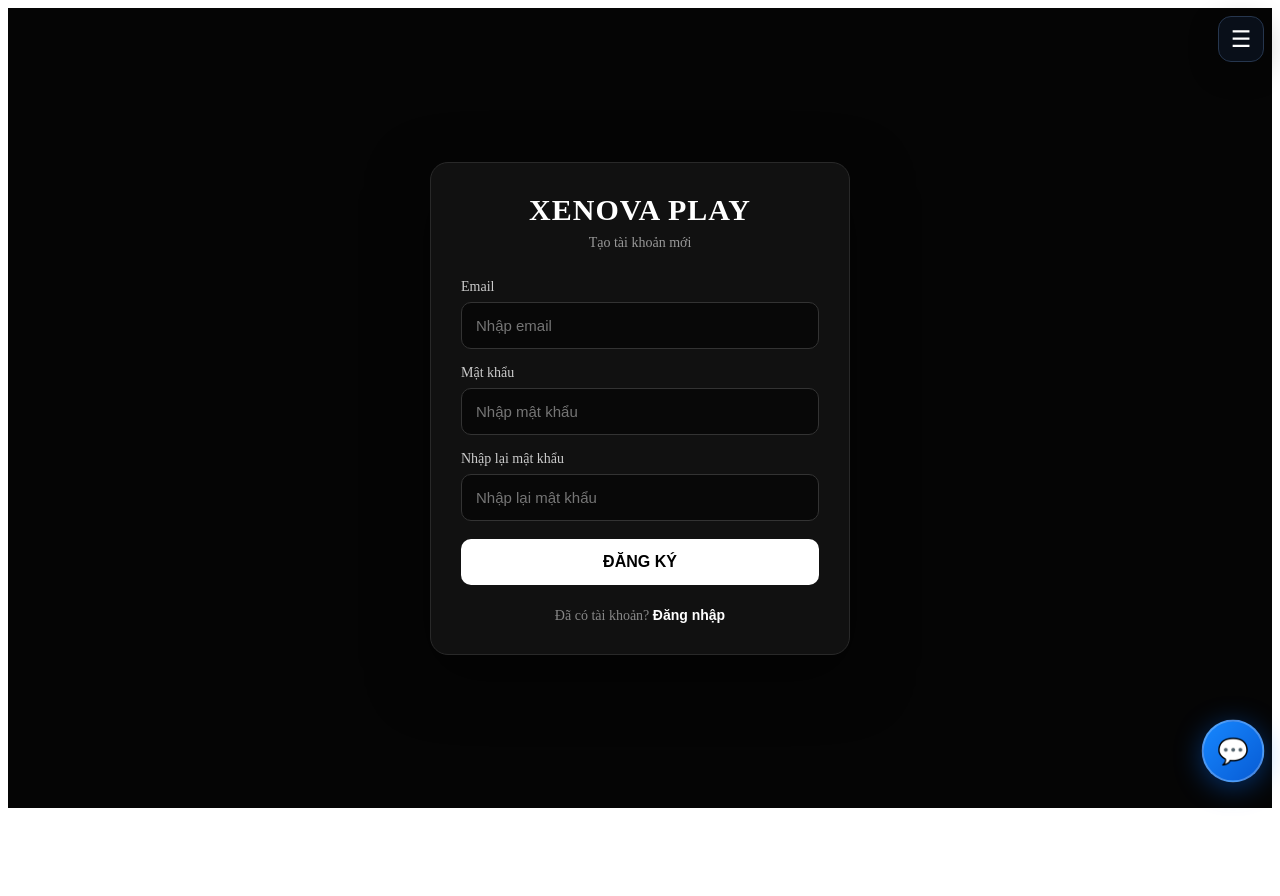
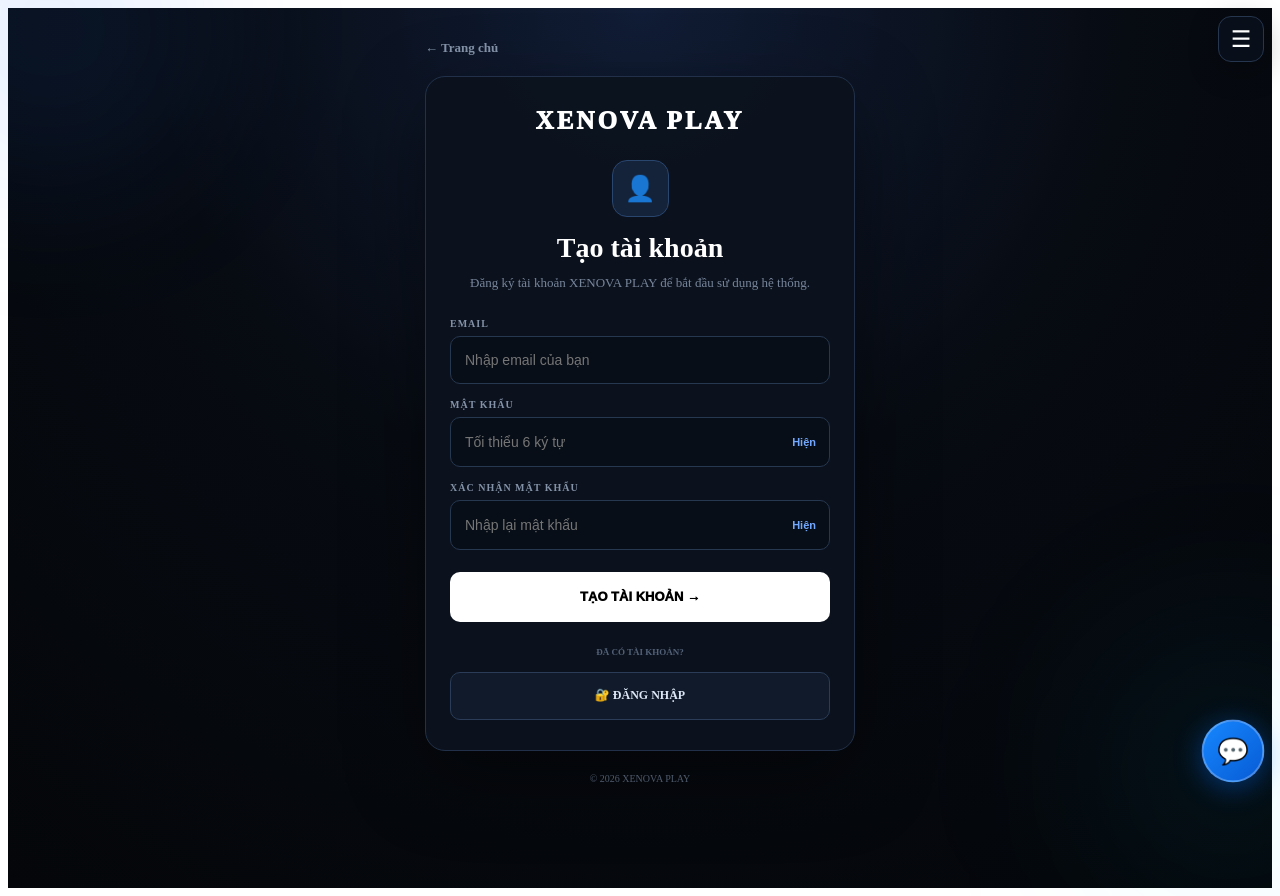
Before and after one commit to trantuyen7cdz-svg/-xenova-play, a Next.js app: page /register in a window 1280 px wide. Before the commit the page ends 816 px from the top, so only its background shows below. Built offline with nearby package versions, Linux system fonts and the light colour scheme; no server answers.

Commit message:
Update page.js

```diff
--- a/app/register/page.js
+++ b/app/register/page.js
@@ -1,6 +1,7 @@
 "use client";
 
 import { useState } from "react";
+import Link from "next/link";
 import { useRouter } from "next/navigation";
 import { supabase } from "../../lib/supabase";
 
@@ -10,287 +11,434 @@ export default function RegisterPage() {
   const [email, setEmail] = useState("");
   const [password, setPassword] = useState("");
   const [confirmPassword, setConfirmPassword] = useState("");
+  const [showPassword, setShowPassword] = useState(false);
+  const [showConfirm, setShowConfirm] = useState(false);
+
   const [loading, setLoading] = useState(false);
+  const [error, setError] = useState("");
   const [message, setMessage] = useState("");
-  const [success, setSuccess] = useState(false);
 
-  const handleRegister = async (e) => {
+  async function handleRegister(e) {
     e.preventDefault();
 
+    setError("");
     setMessage("");
-    setSuccess(false);
 
-    const cleanEmail = email.trim();
+    const cleanEmail = email.trim().toLowerCase();
 
     if (!cleanEmail || !password || !confirmPassword) {
-      setMessage("Vui lòng nhập đầy đủ thông tin.");
+      setError("Vui lòng nhập đầy đủ thông tin.");
       return;
     }
 
     if (password.length < 6) {
-      setMessage("Mật khẩu phải có ít nhất 6 ký tự.");
+      setError("Mật khẩu phải có ít nhất 6 ký tự.");
       return;
     }
 
     if (password !== confirmPassword) {
-      setMessage("Mật khẩu nhập lại không khớp.");
+      setError("Mật khẩu xác nhận không trùng khớp.");
       return;
     }
 
-    try {
     setLoading(true);
 
-      const { data, error } = await supabase.auth.signUp({
+    try {
+      const {
+        data,
+        error: registerError,
+      } = await supabase.auth.signUp({
         email: cleanEmail,
-        password: password,
+        password,
       });
 
-      if (error) {
-        setMessage(error.message);
+      if (registerError) {
+        console.error("REGISTER ERROR:", registerError);
+
+        setError(
+          registerError.message ||
+            "Không thể tạo tài khoản. Vui lòng thử lại."
+        );
+
+        setLoading(false);
         return;
       }
 
-      if (!data.user) {
-        setMessage("Không thể tạo tài khoản. Vui lòng thử lại.");
+      if (!data?.user) {
+        setError("Không thể tạo tài khoản.");
+        setLoading(false);
         return;
       }
 
-      setSuccess(true);
+      /*
+       * Nếu Supabase yêu cầu xác nhận email,
+       * session sẽ chưa tồn tại.
+       */
+      if (!data.session) {
         setMessage(
-        "Đăng ký thành công! Vui lòng kiểm tra email để xác nhận tài khoản."
+          "Tạo tài khoản thành công. Vui lòng kiểm tra email để xác nhận tài khoản."
         );
 
-      setEmail("");
-      setPassword("");
-      setConfirmPassword("");
+        setLoading(false);
+        return;
+      }
+
+      /*
+       * Nếu Supabase đăng nhập luôn sau khi đăng ký,
+       * chuyển thẳng vào Dashboard.
+       */
+      setMessage("Đăng ký thành công. Đang chuyển vào tài khoản...");
 
       setTimeout(() => {
-        router.push("/login");
-      }, 2500);
-    } catch (error) {
-      console.error(error);
-      setMessage("Đã xảy ra lỗi. Vui lòng thử lại.");
-    } finally {
+        router.push("/dashboard");
+        router.refresh();
+      }, 700);
+    } catch (err) {
+      console.error("REGISTER SERVER ERROR:", err);
+
+      setError("Đã xảy ra lỗi. Vui lòng thử lại.");
+
       setLoading(false);
     }
-  };
+  }
 
   return (
-    <main
-      style={{
-        minHeight: "100vh",
-        background: "#050505",
-        color: "#fff",
-        display: "flex",
-        justifyContent: "center",
-        alignItems: "center",
-        padding: "20px",
-        boxSizing: "border-box",
-      }}
-    >
-      <div
-        style={{
-          width: "100%",
-          maxWidth: "420px",
-          background: "#111",
-          border: "1px solid #292929",
-          borderRadius: "18px",
-          padding: "30px",
-          boxSizing: "border-box",
-          boxShadow: "0 20px 60px rgba(0, 0, 0, 0.5)",
-        }}
-      >
-        <div
-          style={{
-            textAlign: "center",
-            marginBottom: "28px",
-          }}
-        >
-          <h1
-            style={{
-              margin: 0,
-              fontSize: "30px",
-              fontWeight: "800",
-              letterSpacing: "1px",
-            }}
-          >
-            XENOVA PLAY
-          </h1>
+    <main style={styles.page}>
+      <div style={styles.glowOne} />
+      <div style={styles.glowTwo} />
 
-          <p
-            style={{
-              marginTop: "8px",
-              marginBottom: 0,
-              color: "#999",
-              fontSize: "14px",
-            }}
-          >
-            Tạo tài khoản mới
-          </p>
+      <div style={styles.container}>
+        <Link href="/" style={styles.back}>
+          ← Trang chủ
+        </Link>
+
+        <div style={styles.card}>
+          <div style={styles.logo}>
+            XENOVA
+            <span> PLAY</span>
           </div>
 
+          <div style={styles.icon}>👤</div>
+
+          <h1 style={styles.title}>Tạo tài khoản</h1>
+
+          <p style={styles.subtitle}>
+            Đăng ký tài khoản XENOVA PLAY để bắt đầu sử dụng hệ thống.
+          </p>
+
+          {error && (
+            <div style={styles.error}>
+              ❌ {error}
+            </div>
+          )}
+
+          {message && (
+            <div style={styles.success}>
+              ✅ {message}
+            </div>
+          )}
+
           <form onSubmit={handleRegister}>
-          <label
-            style={{
-              display: "block",
-              marginBottom: "7px",
-              fontSize: "14px",
-              color: "#ccc",
-            }}
-          >
-            Email
-          </label>
+            <label style={styles.label}>EMAIL</label>
 
             <input
               type="email"
+              placeholder="Nhập email của bạn"
               value={email}
               onChange={(e) => setEmail(e.target.value)}
-            placeholder="Nhập email"
               autoComplete="email"
               disabled={loading}
-            style={{
-              width: "100%",
-              boxSizing: "border-box",
-              padding: "14px",
-              marginBottom: "16px",
-              borderRadius: "10px",
-              border: "1px solid #333",
-              background: "#080808",
-              color: "#fff",
-              outline: "none",
-              fontSize: "15px",
-            }}
+              style={styles.input}
             />
 
-          <label
-            style={{
-              display: "block",
-              marginBottom: "7px",
-              fontSize: "14px",
-              color: "#ccc",
-            }}
+            <label style={styles.label}>MẬT KHẨU</label>
+
+            <div style={styles.passwordBox}>
+              <input
+                type={showPassword ? "text" : "password"}
+                placeholder="Tối thiểu 6 ký tự"
+                value={password}
+                onChange={(e) => setPassword(e.target.value)}
+                autoComplete="new-password"
+                disabled={loading}
+                style={styles.passwordInput}
+              />
+
+              <button
+                type="button"
+                onClick={() => setShowPassword(!showPassword)}
+                style={styles.showButton}
               >
-            Mật khẩu
+                {showPassword ? "Ẩn" : "Hiện"}
+              </button>
+            </div>
+
+            <label style={styles.label}>
+              XÁC NHẬN MẬT KHẨU
             </label>
 
+            <div style={styles.passwordBox}>
               <input
-            type="password"
-            value={password}
-            onChange={(e) => setPassword(e.target.value)}
-            placeholder="Nhập mật khẩu"
+                type={showConfirm ? "text" : "password"}
+                placeholder="Nhập lại mật khẩu"
+                value={confirmPassword}
+                onChange={(e) =>
+                  setConfirmPassword(e.target.value)
+                }
                 autoComplete="new-password"
                 disabled={loading}
-            style={{
-              width: "100%",
-              boxSizing: "border-box",
-              padding: "14px",
-              marginBottom: "16px",
-              borderRadius: "10px",
-              border: "1px solid #333",
-              background: "#080808",
-              color: "#fff",
-              outline: "none",
-              fontSize: "15px",
-            }}
+                style={styles.passwordInput}
               />
 
-          <label
-            style={{
-              display: "block",
-              marginBottom: "7px",
-              fontSize: "14px",
-              color: "#ccc",
-            }}
+              <button
+                type="button"
+                onClick={() => setShowConfirm(!showConfirm)}
+                style={styles.showButton}
               >
-            Nhập lại mật khẩu
-          </label>
-
-          <input
-            type="password"
-            value={confirmPassword}
-            onChange={(e) => setConfirmPassword(e.target.value)}
-            placeholder="Nhập lại mật khẩu"
-            autoComplete="new-password"
-            disabled={loading}
-            style={{
-              width: "100%",
-              boxSizing: "border-box",
-              padding: "14px",
-              marginBottom: "18px",
-              borderRadius: "10px",
-              border: "1px solid #333",
-              background: "#080808",
-              color: "#fff",
-              outline: "none",
-              fontSize: "15px",
-            }}
-          />
-
-          {message && (
-            <div
-              style={{
-                padding: "12px",
-                marginBottom: "16px",
-                borderRadius: "10px",
-                background: success ? "#102415" : "#211414",
-                border: `1px solid ${
-                  success ? "#245b32" : "#5b2929"
-                }`,
-                color: success ? "#8ff0a4" : "#ff9b9b",
-                fontSize: "14px",
-                lineHeight: "1.5",
-              }}
-            >
-              {message}
+                {showConfirm ? "Ẩn" : "Hiện"}
+              </button>
             </div>
-          )}
 
             <button
               type="submit"
               disabled={loading}
               style={{
-              width: "100%",
-              padding: "14px",
-              border: "none",
-              borderRadius: "10px",
-              background: loading ? "#555" : "#fff",
-              color: "#000",
-              fontSize: "16px",
-              fontWeight: "700",
-              cursor: loading ? "not-allowed" : "pointer",
+                ...styles.registerButton,
+                opacity: loading ? 0.6 : 1,
               }}
             >
-            {loading ? "ĐANG ĐĂNG KÝ..." : "ĐĂNG KÝ"}
+              {loading
+                ? "ĐANG TẠO TÀI KHOẢN..."
+                : "TẠO TÀI KHOẢN →"}
             </button>
           </form>
 
-        <div
-          style={{
-            textAlign: "center",
-            marginTop: "22px",
-            color: "#888",
-            fontSize: "14px",
-          }}
-        >
-          Đã có tài khoản?{" "}
-          <button
-            type="button"
-            onClick={() => router.push("/login")}
-            disabled={loading}
-            style={{
-              border: "none",
-              background: "transparent",
-              color: "#fff",
-              fontWeight: "700",
-              cursor: "pointer",
-              padding: 0,
-              fontSize: "14px",
-            }}
-          >
-            Đăng nhập
-          </button>
+          <div style={styles.divider}>
+            <span>ĐÃ CÓ TÀI KHOẢN?</span>
+          </div>
+
+          <Link href="/login" style={styles.loginButton}>
+            🔐 ĐĂNG NHẬP
+          </Link>
+        </div>
+
+        <div style={styles.footer}>
+          © 2026 XENOVA PLAY
         </div>
       </div>
     </main>
   );
 }
+
+const styles = {
+  page: {
+    minHeight: "100vh",
+    position: "relative",
+    overflow: "hidden",
+    background:
+      "radial-gradient(circle at top, #111d36 0%, #070b12 45%, #040609 100%)",
+    color: "#fff",
+    padding: "30px 15px 50px",
+  },
+
+  glowOne: {
+    position: "fixed",
+    width: "300px",
+    height: "300px",
+    borderRadius: "50%",
+    background: "rgba(39, 116, 255, .10)",
+    filter: "blur(80px)",
+    top: "-120px",
+    left: "-100px",
+    pointerEvents: "none",
+  },
+
+  glowTwo: {
+    position: "fixed",
+    width: "300px",
+    height: "300px",
+    borderRadius: "50%",
+    background: "rgba(0, 204, 255, .06)",
+    filter: "blur(90px)",
+    bottom: "-120px",
+    right: "-100px",
+    pointerEvents: "none",
+  },
+
+  container: {
+    width: "100%",
+    maxWidth: "430px",
+    margin: "0 auto",
+    position: "relative",
+    zIndex: 2,
+  },
+
+  back: {
+    display: "inline-block",
+    marginBottom: "20px",
+    color: "#8290a6",
+    textDecoration: "none",
+    fontSize: "13px",
+    fontWeight: "700",
+  },
+
+  card: {
+    background: "rgba(12, 19, 31, .96)",
+    border: "1px solid #223149",
+    borderRadius: "20px",
+    padding: "30px 24px",
+    boxShadow: "0 25px 80px rgba(0,0,0,.4)",
+  },
+
+  logo: {
+    textAlign: "center",
+    fontSize: "25px",
+    fontWeight: "950",
+    letterSpacing: "3px",
+  },
+
+  icon: {
+    width: "55px",
+    height: "55px",
+    margin: "25px auto 15px",
+    display: "grid",
+    placeItems: "center",
+    borderRadius: "15px",
+    background: "#14223a",
+    border: "1px solid #29466f",
+    fontSize: "25px",
+  },
+
+  title: {
+    margin: 0,
+    textAlign: "center",
+    fontSize: "28px",
+    fontWeight: "900",
+  },
+
+  subtitle: {
+    margin: "9px 0 25px",
+    textAlign: "center",
+    color: "#77859b",
+    fontSize: "13px",
+    lineHeight: 1.5,
+  },
+
+  label: {
+    display: "block",
+    marginTop: "15px",
+    marginBottom: "7px",
+    color: "#8492a8",
+    fontSize: "10px",
+    fontWeight: "900",
+    letterSpacing: "1px",
+  },
+
+  input: {
+    width: "100%",
+    height: "48px",
+    boxSizing: "border-box",
+    padding: "0 14px",
+    borderRadius: "10px",
+    border: "1px solid #263750",
+    outline: "none",
+    background: "#080e17",
+    color: "#fff",
+    fontSize: "14px",
+  },
+
+  passwordBox: {
+    display: "flex",
+    alignItems: "center",
+    border: "1px solid #263750",
+    borderRadius: "10px",
+    background: "#080e17",
+    overflow: "hidden",
+  },
+
+  passwordInput: {
+    flex: 1,
+    minWidth: 0,
+    height: "48px",
+    padding: "0 14px",
+    border: "none",
+    outline: "none",
+    background: "transparent",
+    color: "#fff",
+    fontSize: "14px",
+  },
+
+  showButton: {
+    border: "none",
+    background: "transparent",
+    color: "#72a9ff",
+    padding: "0 13px",
+    height: "48px",
+    cursor: "pointer",
+    fontWeight: "800",
+    fontSize: "11px",
+  },
+
+  registerButton: {
+    width: "100%",
+    height: "50px",
+    marginTop: "22px",
+    border: "none",
+    borderRadius: "10px",
+    background: "#fff",
+    color: "#000",
+    fontSize: "13px",
+    fontWeight: "950",
+    cursor: "pointer",
+  },
+
+  error: {
+    padding: "11px 12px",
+    marginBottom: "15px",
+    borderRadius: "9px",
+    background: "#291519",
+    border: "1px solid #59262e",
+    color: "#ff858c",
+    fontSize: "12px",
+  },
+
+  success: {
+    padding: "11px 12px",
+    marginBottom: "15px",
+    borderRadius: "9px",
+    background: "#112719",
+    border: "1px solid #245b35",
+    color: "#68e891",
+    fontSize: "12px",
+  },
+
+  divider: {
+    display: "flex",
+    justifyContent: "center",
+    margin: "25px 0 15px",
+    color: "#536178",
+    fontSize: "9px",
+    fontWeight: "800",
+  },
+
+  loginButton: {
+    display: "flex",
+    alignItems: "center",
+    justifyContent: "center",
+    height: "46px",
+    borderRadius: "10px",
+    border: "1px solid #2a3c57",
+    background: "#101a2a",
+    color: "#dce6f5",
+    textDecoration: "none",
+    fontSize: "12px",
+    fontWeight: "900",
+  },
+
+  footer: {
+    textAlign: "center",
+    marginTop: "22px",
+    color: "#4f5b6d",
+    fontSize: "10px",
+  },
+};
```
Lines whose indentation alone changed are shown as unchanged.
